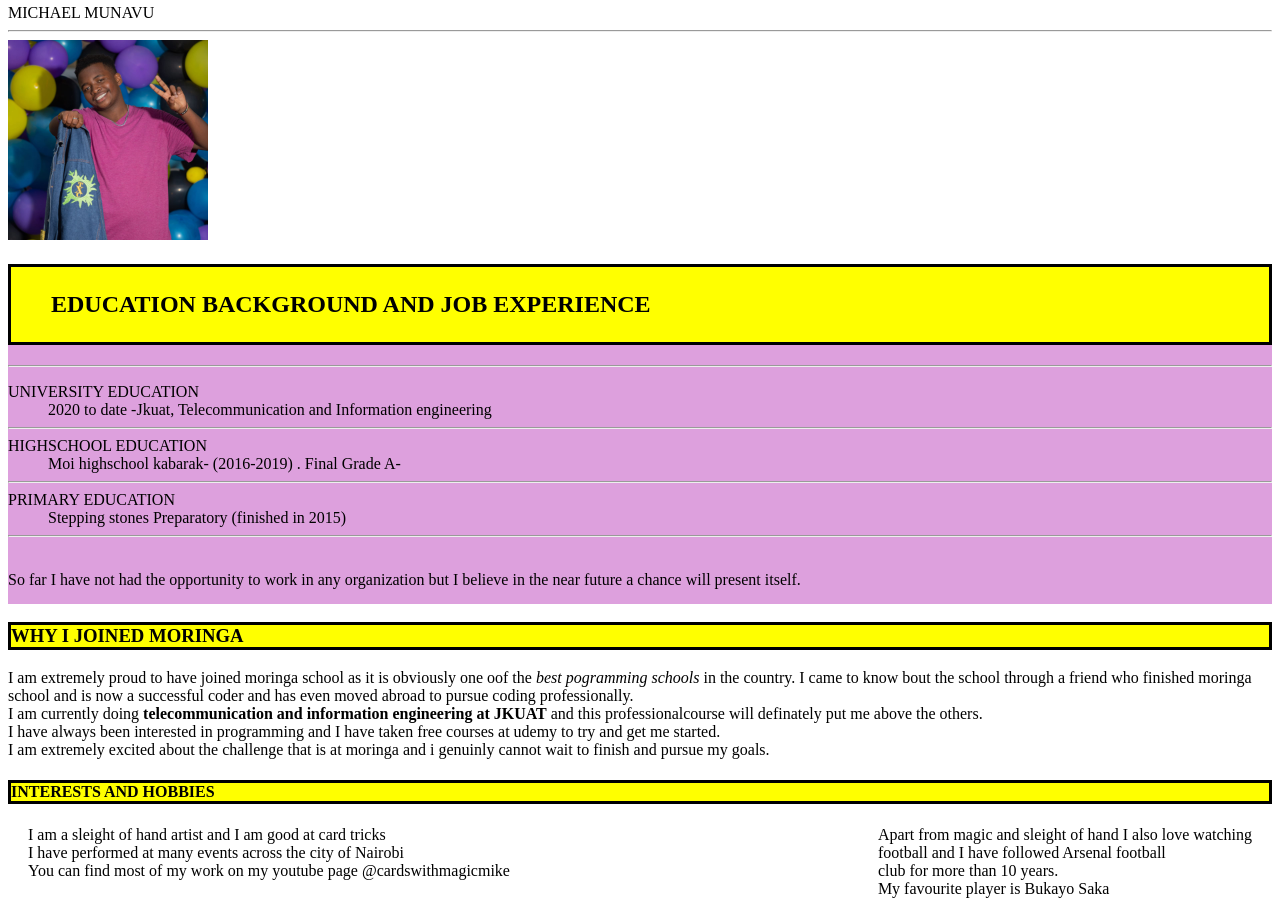
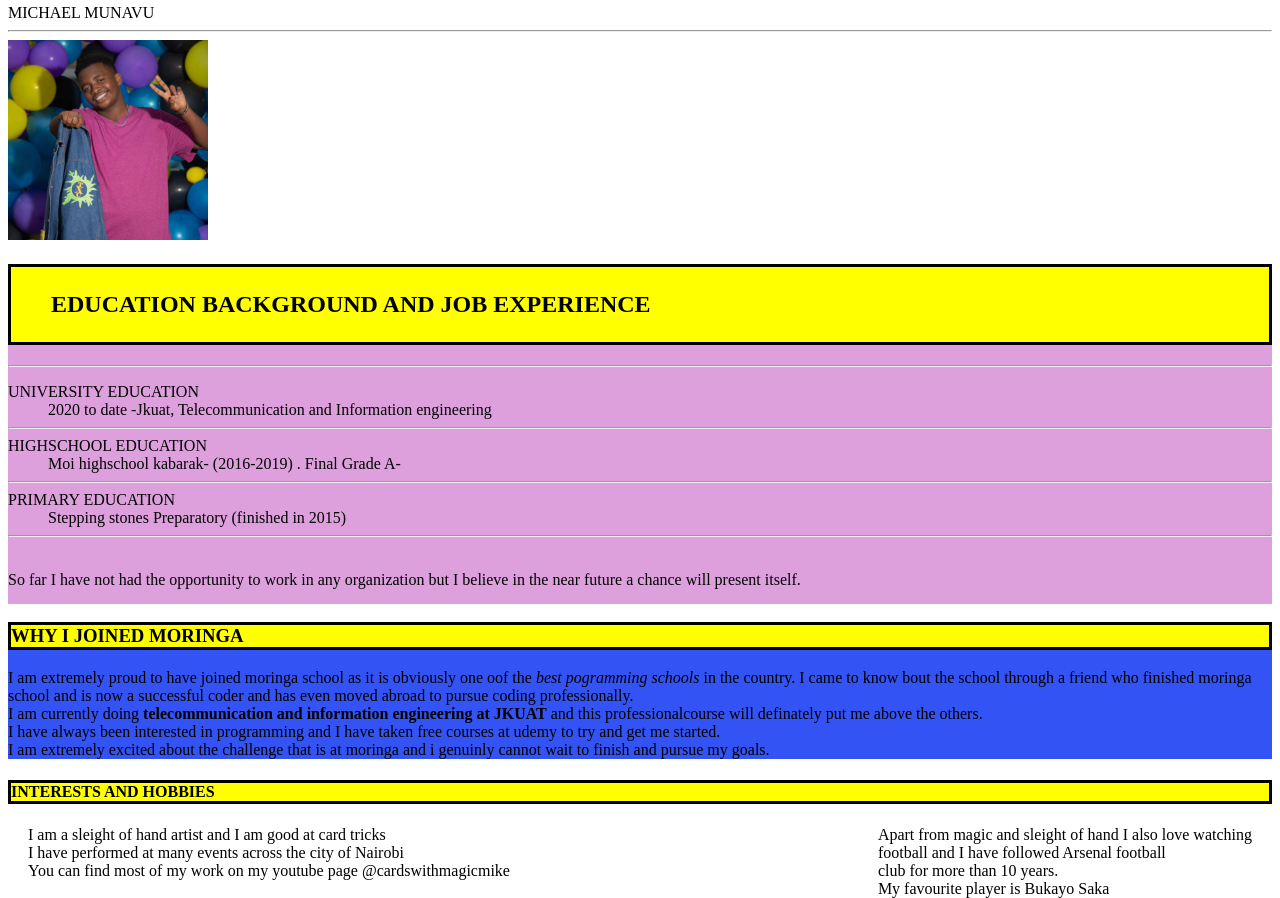
Before and after one commit to MICHAELMUNAVU83/MORINGA-PREP, a plain HTML site: page index.html in a window 1280 px wide. Shown: the part 108-1006 px from the top of the page. Drawn offline with Linux system fonts and the light colour scheme.

Commit message:
final pitures added

```diff
--- a/index.html
+++ b/index.html
@@ -58,7 +58,7 @@ So far I have not had the opportunity to work in any organization but I believe
 
 </div>
 
-<div class="reason to join moringa">
+<div class="why">
 
     <h3> WHY I JOINED MORINGA</h3>
     I am extremely proud to have joined moringa school as it is obviously one oof the <em>best pogramming schools</em>
--- a/style.css
+++ b/style.css
@@ -32,6 +32,8 @@ p{ font-family: sans-serif;
 }
 
 
+.why{background-color: rgb(51, 83, 245);}
+
 
 
 
```
